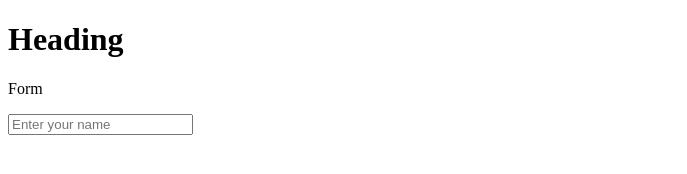
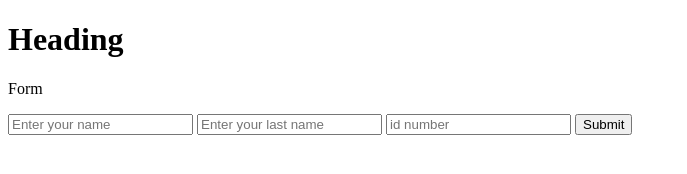
Before and after one commit to andile-hlogwane/tutorial, a plain HTML site: page index.html in a window 1280 px wide. Shown: the whole page, without its empty margins (0-687 px from the left). Drawn offline with Linux system fonts and the light colour scheme.

Commit message:
added id field -chine

```diff
--- a/index.html
+++ b/index.html
@@ -13,7 +13,8 @@
         <p>Form</p>
         <form>
             <input type='input' placeholder='Enter your name'>
-            <input type='input' placeholder='Enter your last name>
+            <input type='input' placeholder='Enter your last name'>
+            <input type='input' placeholder='id number'>
             <button>Submit</button>
         </form>
 
```
